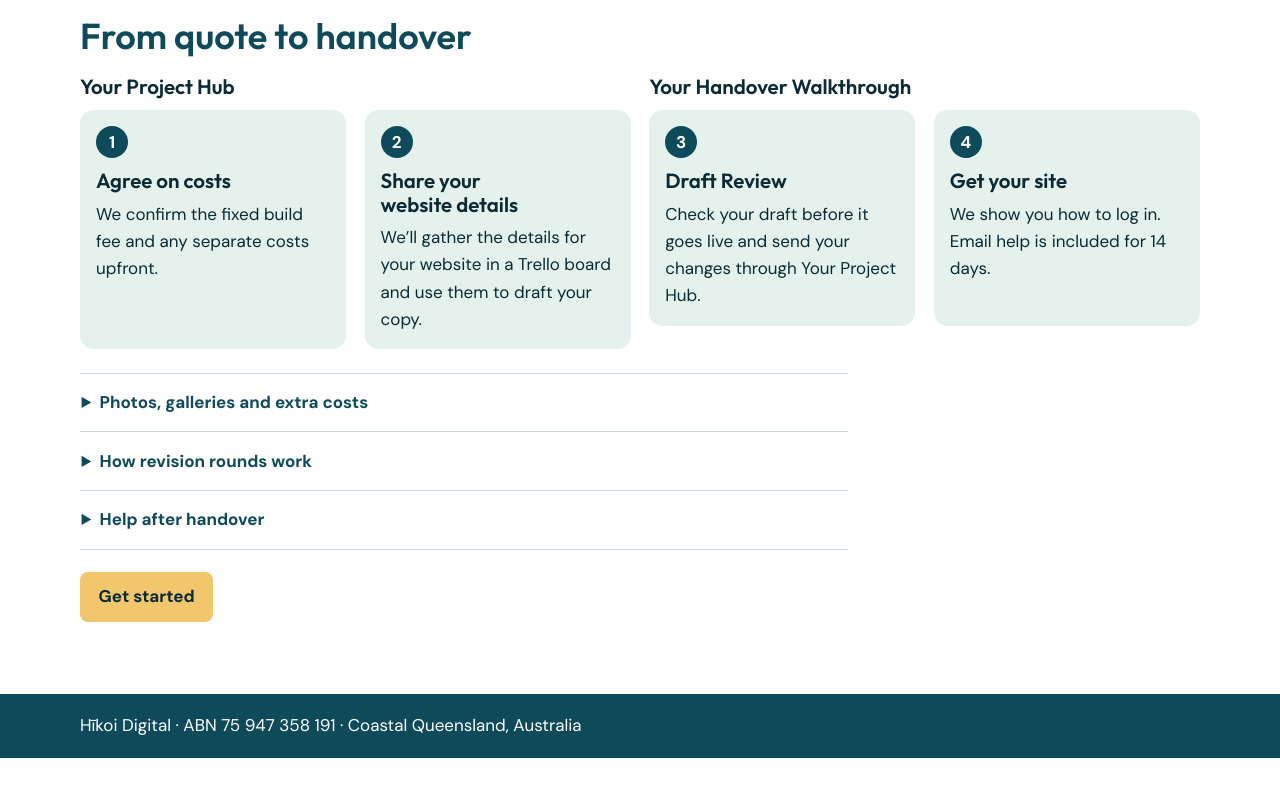
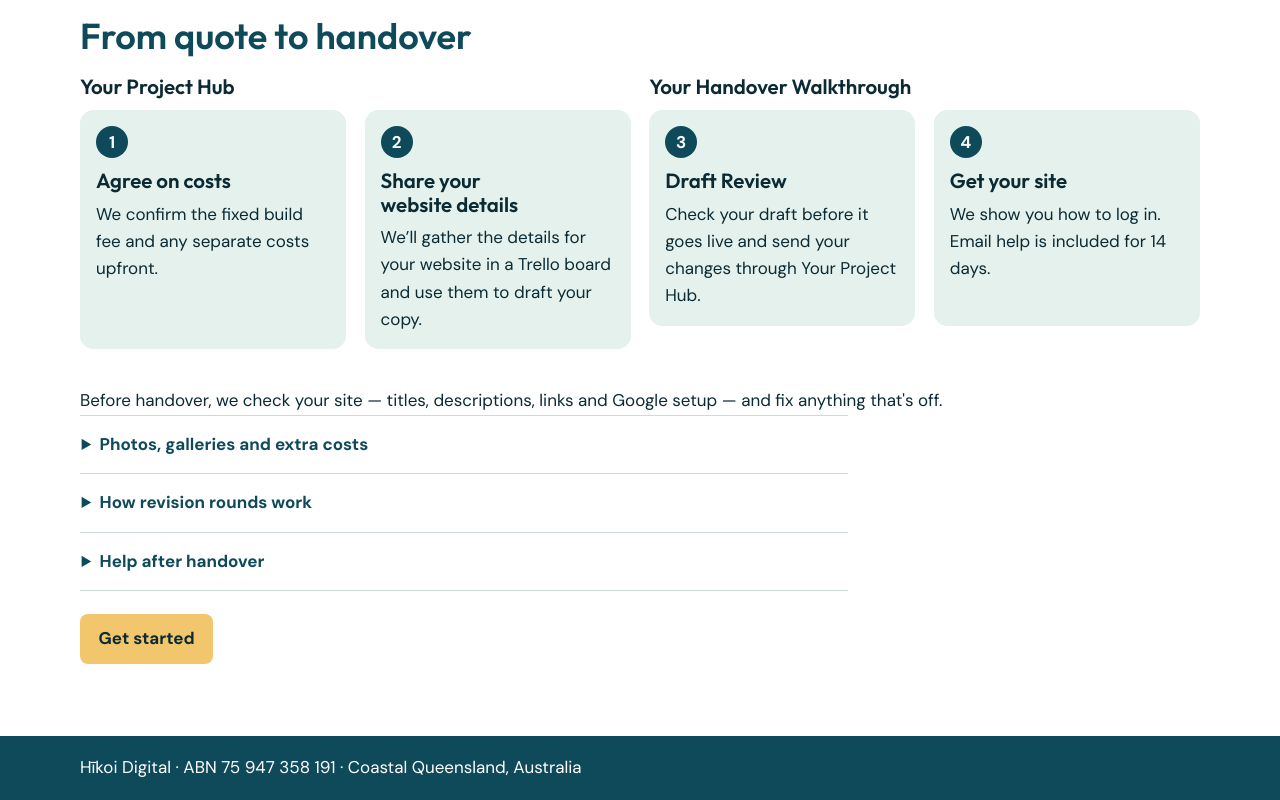
Before and after one commit to HikoiDigital/hikoi-digital-website, a plain HTML site: page packages.html in a window 1280 px wide. Shown: the part 1157-1957 px from the top of the page. Before the commit the page ends 1915 px from the top, so only its background shows below. Drawn offline with Linux system fonts and the light colour scheme.

Commit message:
Add pre-handover site check line to Packages page

```diff
--- a/packages.html
+++ b/packages.html
@@ -103,6 +103,7 @@
 </ol>
 </section>
 </div>
+<p>Before handover, we check your site — titles, descriptions, links and Google setup — and fix anything that's off.</p>
 <div class='package-answers'>
 <details>
 <summary>Photos, galleries and extra costs</summary>
```
